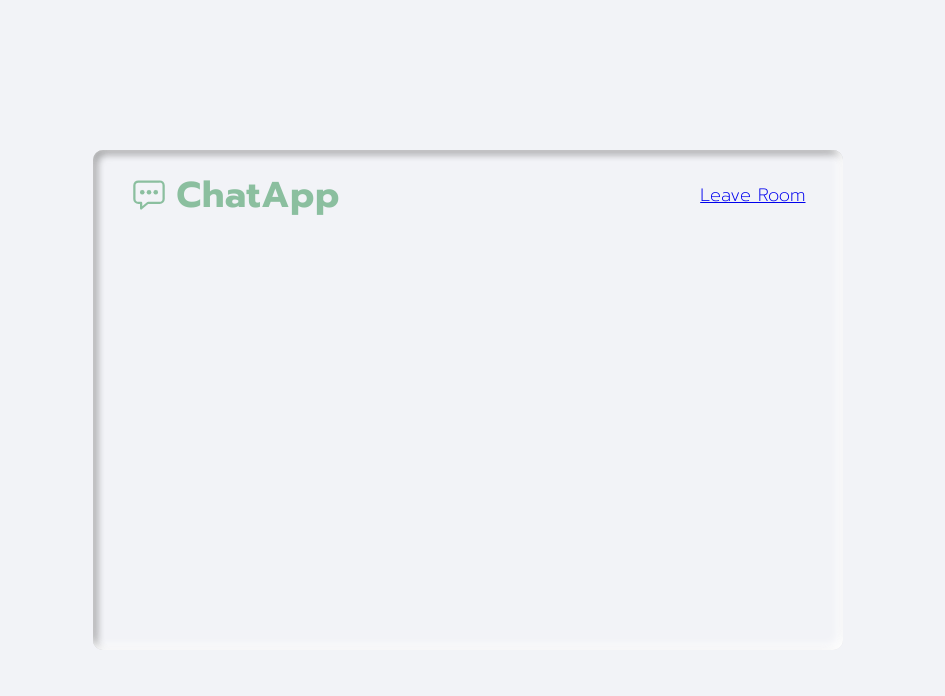
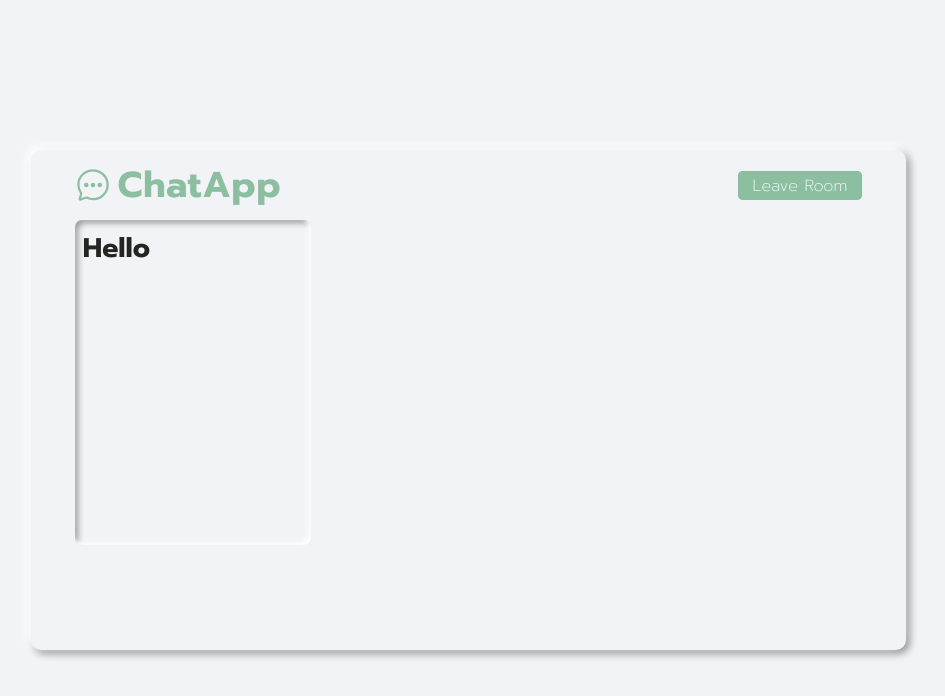
Before and after one commit to RoLo-dev/ChatRoom, a website: page public/chat.html in a window 1280 px wide. Shown: the whole page, without its empty margins (172-1117 px from the left). Drawn offline with nearby package versions, Linux system fonts and the light colour scheme.

Commit message:
init commit

```diff
--- a/public/chat.html
+++ b/public/chat.html
@@ -11,16 +11,24 @@
 
 </head>
 <body>
-    <div class="box" data-aos="flip-up">
+    <div class="box" data-aos="flip-right">
         <header class="wrapper chat-header">
             <div class="title">
-                <ion-icon name="chatbox-ellipses-outline"></ion-icon>
+                <ion-icon name="chatbubble-ellipses-outline"></ion-icon>
                 <h1 class="bold">ChatApp</h1>
             </div>
             <div class="link">
-                <a href="#">Leave Room</a>
+                <a href="index.html" class="nav-link">Leave Room</a>
             </div>
         </header>
+
+        <section class="chat-main wrapper">
+            <div id="leftCol">
+                <h1>Hello</h1>
+            </div>
+            <div id="rightCol"></div>
+        </section>
+        <section class="message-box"></section>
     </div>
 
     <script src="https://unpkg.com/aos@2.3.1/dist/aos.js"></script>
--- a/public/css/style.css
+++ b/public/css/style.css
@@ -1,3 +1,4 @@
+/* UNIVERSAL STYLES */
 *{
     padding: 0;
     margin: 0;
@@ -21,22 +22,8 @@ html{
 .bold{
     font-weight: 700;
 }
-
-.container{
-    box-shadow: -3px -3px 8px rgba(255,255,255,1),
-                -3px -3px 13px rgba(255,255,255,0.5),
-                inset 3px 3px 8px rgba(255,255,255,0.1),
-                3px 3px 9px rgba(0,0,0,0.5);
-}
-.container,
-.box{
-    border-radius: 10px;
-    height: 500px;
-    width: 750px;
-}
-.container header,
-.box header{
-    padding-top: 1rem;
+header{
+    height: 70px;
 }
 header .title{
     display: flex;
@@ -45,10 +32,24 @@ header .title{
 }
 header .title ion-icon{
     font-size: 2rem;
-    margin-right: 10px;
+    margin-right: 7px;
 }
 header .title h1{
     letter-spacing: 1px;
+}
+
+/* STYLES FOR INDEX.HTML */
+.container{
+    width: 750px;
+}
+.container,
+.box{
+    border-radius: 10px;
+    height: 500px;
+    box-shadow: -3px -3px 8px rgba(255,255,255,1),
+                -3px -3px 13px rgba(255,255,255,0.5),
+                inset 3px 3px 8px rgba(255,255,255,0.1),
+                3px 3px 9px rgba(0,0,0,0.5);
 }
 .main form{
     margin-top: 5rem;
@@ -60,7 +61,7 @@ header .title h1{
     height: 2rem;
     font-family: 'Prompt', sans-serif;
     background-color: transparent;
-    border: 2px solid #8BBF9F;
+    border: 2px solid #242421;
     outline: 0;
     color: #242421;
     font-size: 0.9rem;
@@ -69,15 +70,15 @@ header .title h1{
     transition: all 0.4s ease-out;
 }
 .main form input::placeholder{
-    color: #8BBF9F;
+    color: #242421;
     transition: color 0.4s ease-out;
 }
 .main form #select-room{
     position: relative;
     background-color: transparent;
-    border: 2px solid #8BBF9F;
+    border: 2px solid #242421;
     outline: 0;
-    color: #8BBF9F;
+    color: #242421;
     font-family: 'Prompt', sans-serif;
     font-size: 0.9rem;
     width: 100%;
@@ -92,6 +93,7 @@ header .title h1{
 .submit-btn{
     color: #F2F3F7 !important;
     padding-left: 0 !important;
+    border: 2px solid #8BBF9F !important;
     background-color: #8BBF9F !important;
     font-weight: 700;
     letter-spacing: 1px;
@@ -108,15 +110,45 @@ header .title h1{
 }
 
 
-/* STYLES FOR THE CHAT */
+/* STYLES FOR CHAT.HTML */
 .box{
-    box-shadow: inset -3px -3px 8px rgba(255,255,255,1),
-                inset -3px -3px 13px rgba(255,255,255,0.5),
-                inset 3px 3px 8px rgba(255,255,255,0.1),
-                inset 3px 3px 9px rgba(0,0,0,0.5);
+    width: 875px;
 }
 .chat-header{
     display: flex;
     justify-content: space-between;
     align-items: center;
 }
+.chat-header .link .nav-link{
+    text-decoration: none;
+    color: #F2F3F7;
+    background-color: #8BBF9F;
+    border: 2px solid #8BBF9F;
+    padding: 0 13px;
+    border-radius: 5px;
+    font-size: 0.9rem;
+    transition: all 0.5s ease-out;
+}
+.chat-header .link .nav-link:hover{
+    background-color: transparent;
+    color: #8BBF9F;
+    transition: all 0.2s ease-in;
+}
+
+.chat-main{
+    height: 325px;
+    display: flex;
+    justify-content: space-between;
+}
+.chat-main #leftCol{
+    width: 30%;
+    border-radius: 7px;
+    padding: 8px;
+    box-shadow: inset -3px -3px 4px rgba(255,255,255,1),
+                inset -3px -3px 7px rgba(255,255,255,0.5),
+                inset 2px 2px 4px rgba(255,255,255,0.1),
+                inset 2px 2px 7px rgba(0,0,0,0.5);
+}
+.chat-main #rightCol{
+    width: 68%;
+}
```
Also changed, not shown: public/index.html (+2 -2 lines).
